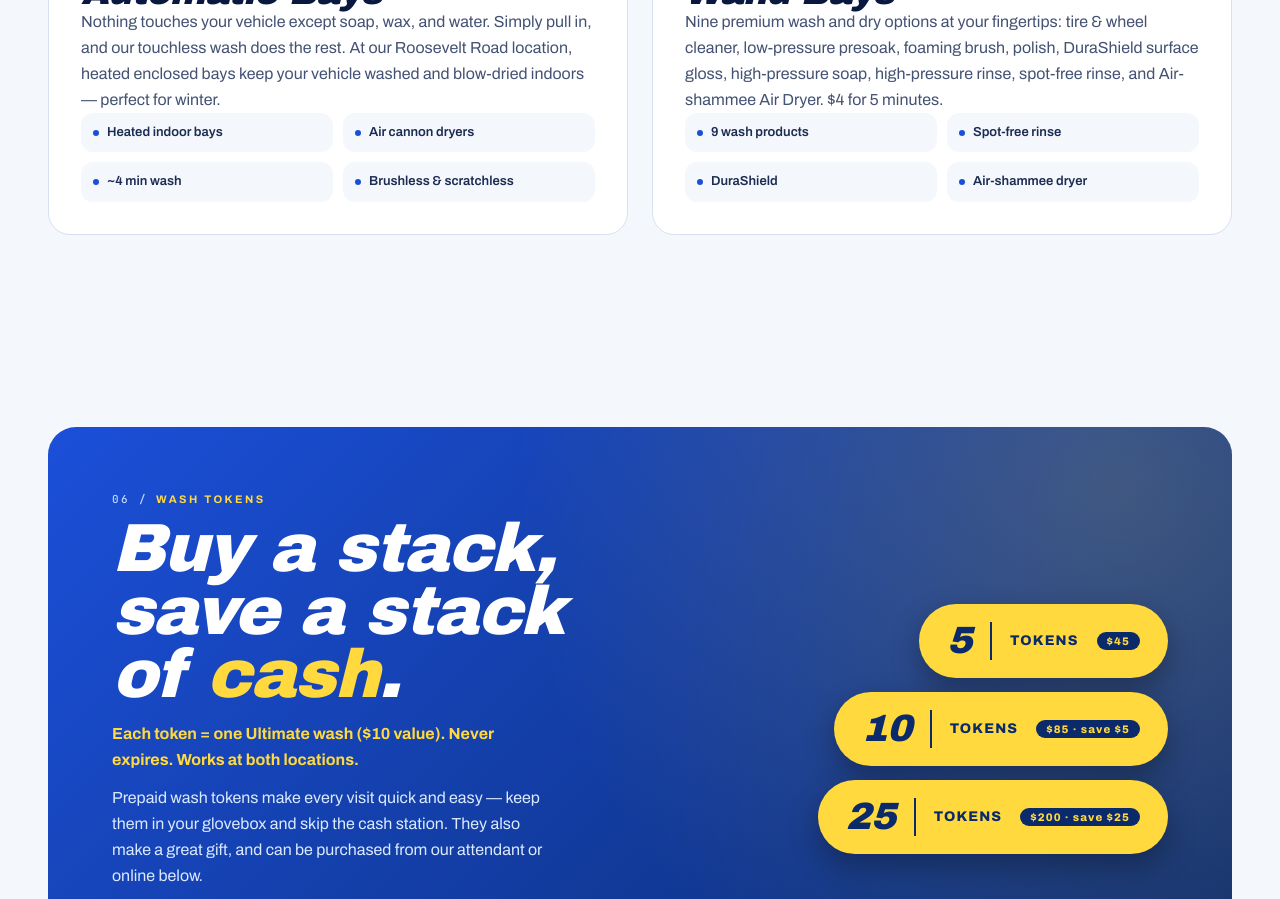
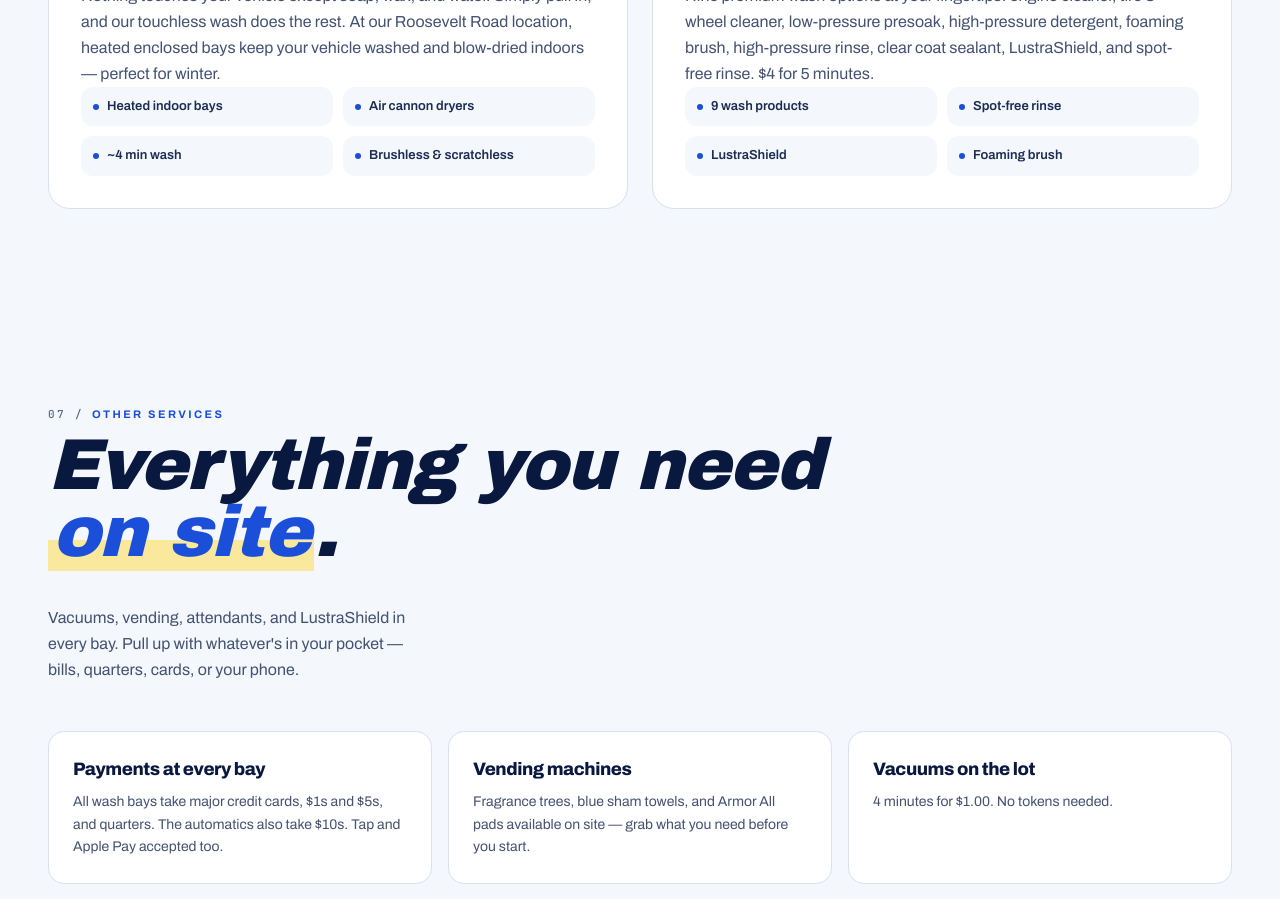
Before and after one commit to wramirez09/spotless-carwash, a Next.js app: page /locations/madison-st in a window 1280 px wide. Shown: the part 3000-3899 px from the top of the page. Built offline with nearby package versions, Linux system fonts and the light colour scheme.

Commit message:
chore: updates to content

```diff
--- a/app/page.tsx
+++ b/app/page.tsx
@@ -5,6 +5,7 @@ import Locations from '@/src/components/Locations'
 import Bays from '@/src/components/Bays'
 import Testimonial from '@/src/components/Testimonial'
 import Instructions from '@/src/components/Instructions'
+import OtherServices from '@/src/components/OtherServices'
 import Tokens from '@/src/components/Tokens'
 import Email from '@/src/components/Email'
 import OrganizationSchema from '@/src/components/seo/OrganizationSchema'
@@ -30,6 +31,7 @@ export default function HomePage() {
       <Bays />
       <Testimonial />
       <Instructions />
+      <OtherServices />
       <Tokens />
       <Email />
     </>
--- a/src/components/Bays.tsx
+++ b/src/components/Bays.tsx
@@ -27,8 +27,8 @@ const bays: Bay[] = [
   {
     title: ['Self-Serve', 'Wand Bays'],
     desc:
-      'Nine premium wash and dry options at your fingertips: tire & wheel cleaner, low-pressure presoak, foaming brush, polish, DuraShield surface gloss, high-pressure soap, high-pressure rinse, spot-free rinse, and Air-shammee Air Dryer. $4 for 5 minutes.',
-    features: ['9 wash products', 'Spot-free rinse', 'DuraShield', 'Air-shammee dryer'],
+      'Nine premium wash options at your fingertips: engine cleaner, tire & wheel cleaner, low-pressure presoak, high-pressure detergent, foaming brush, high-pressure rinse, clear coat sealant, LustraShield, and spot-free rinse. $4 for 5 minutes.',
+    features: ['9 wash products', 'Spot-free rinse', 'LustraShield', 'Foaming brush'],
     photo: '// photo: self-serve-bay.jpg',
     bgClass: 'bg-blue-500',
     icon: (
@@ -88,8 +88,7 @@ export default function Bays() {
             </h2>
           </div>
           <p className="max-w-[380px] text-[#445273] leading-relaxed">
-            Whether you prefer the convenience of a touchless automatic wash or the control of our
-            self-serve bays with foaming brushes, we've got the perfect wash for every vehicle.
+            Hands-free touchless automatic washes, or self-serve bays with foaming brushes when you want to do it yourself.
           </p>
         </div>
 
--- a/src/components/HeroLights.tsx
+++ b/src/components/HeroLights.tsx
@@ -5,6 +5,12 @@ import { useEffect, useState } from 'react'
 type Light = 'wait' | 'slow' | 'go'
 
 const order: Light[] = ['wait', 'slow', 'go', 'slow']
+
+const label: Record<Light, string> = {
+  wait: 'Stop',
+  slow: 'Back up',
+  go: 'Go',
+}
 
 const off = {
   wait: { background: '#3a1015', boxShadow: 'inset 0 -6px 12px rgba(0,0,0,.4)' },
@@ -51,7 +57,7 @@ export default function HeroLights() {
               className="w-[34px] h-[34px] rounded-full transition-all duration-500 ease-in-out"
               style={style}
             ></div>
-            {light}
+            {label[light]}
           </div>
         )
       })}
--- a/src/components/How.tsx
+++ b/src/components/How.tsx
@@ -3,10 +3,10 @@
 import { useEffect, useState } from 'react'
 
 const steps = [
-  { n: '01', t: 'Choose your wash', d: 'Cash or card at the bay station — Basic, Clean, Spotless, or Showroom.' },
+  { n: '01', t: 'Pay at the station', d: 'Tap, card, cash, or token — Apple Pay too. Pick your wash (8, 9, 10, or 12) and confirm.' },
   { n: '02', t: 'Wait for green', d: "Don't pull in unless you have a green light. Red & yellow mean wait." },
-  { n: '03', t: 'Pull forward slowly', d: 'Stop when the front-left tire hits the red light. Then let go & sit tight.' },
-  { n: '04', t: 'Exit slooowly', d: 'Door opens, dryers blow. Pull through & check the timer overhead.' },
+  { n: '03', t: 'Pull in & park', d: 'Pull forward slowly. Hit the RED STOP signal, then put your car in park and sit tight.' },
+  { n: '04', t: 'Watch the timer', d: 'Check the countdown timer straight ahead. When the door opens and the dryers finish, pull through.' },
 ]
 
 const seq = [
--- a/src/components/Instructions.tsx
+++ b/src/components/Instructions.tsx
@@ -15,7 +15,7 @@ export default function Instructions() {
           </h2>
           <p className="max-w-[380px] text-blue-100 leading-relaxed mt-6">
             Always start at the top, work top-to-bottom, and let presoak sit 10–20 seconds before
-            rinsing. Finish with spot-free rinse — never DuraShield as the final step.
+            rinsing. Finish with spot-free rinse — never LustraShield as the final step.
           </p>
         </div>
         <div className="bg-white/5 border border-white/10 rounded-[20px] overflow-hidden">
--- a/src/components/LocationPage.tsx
+++ b/src/components/LocationPage.tsx
@@ -1,5 +1,6 @@
 import Washes from './Washes'
 import Bays from './Bays'
+import OtherServices from './OtherServices'
 import Tokens from './Tokens'
 import Email from './Email'
 import { directionsUrl, fullAddress, type Location } from '@/src/data/locations'
@@ -122,6 +123,7 @@ export default function LocationPage({ location }: { location: Location }) {
 
       <Washes />
       <Bays />
+      <OtherServices />
       <Tokens />
       <Email />
     </>
--- /dev/null
+++ b/src/components/OtherServices.tsx
@@ -0,0 +1,73 @@
+type Service = {
+  title: string
+  body: string
+}
+
+const services: Service[] = [
+  {
+    title: 'Payments at every bay',
+    body:
+      'All wash bays take major credit cards, $1s and $5s, and quarters. The automatics also take $10s. Tap and Apple Pay accepted too.',
+  },
+  {
+    title: 'Vending machines',
+    body:
+      'Fragrance trees, blue sham towels, and Armor All pads available on site — grab what you need before you start.',
+  },
+  {
+    title: 'Vacuums on the lot',
+    body: '4 minutes for $1.00. No tokens needed.',
+  },
+  {
+    title: 'Get glossy with LustraShield',
+    body: 'LustraShield surface gloss is available in every bay — automatic and self-serve.',
+  },
+  {
+    title: 'Wash hours',
+    body: 'Open 7am–10pm, every day.',
+  },
+  {
+    title: 'Attendant hours',
+    body:
+      'Friendly attendants on duty Monday–Friday 12–5pm. Saturdays, Sundays, and holidays 9–11am and 12–4pm.',
+  },
+]
+
+export default function OtherServices() {
+  return (
+    <section id="services" className="py-16 md:py-24 bg-paper">
+      <div className="max-w-[1240px] mx-auto px-5 md:px-7">
+        <div className="flex items-end justify-between gap-10 mb-10 md:mb-12 flex-wrap">
+          <div>
+            <div className="inline-flex items-center gap-2 text-[11px] font-bold tracking-[0.22em] uppercase text-blue-500 mb-2.5">
+              <span className="mono text-[#5b6987] font-medium">07 /</span> Other services
+            </div>
+            <h2 className="display text-[40px] sm:text-[56px] md:text-[72px] max-w-[780px] m-0">
+              Everything you need <em className="text-blue-500 yellow-hl">on site</em>.
+            </h2>
+          </div>
+          <p className="max-w-[380px] text-[#445273] leading-relaxed">
+            Vacuums, vending, attendants, and LustraShield in every bay. Pull up with whatever's in
+            your pocket — bills, quarters, cards, or your phone.
+          </p>
+        </div>
+
+        <div className="grid sm:grid-cols-2 lg:grid-cols-3 gap-4">
+          {services.map((s) => (
+            <article
+              key={s.title}
+              className="bg-white border border-line rounded-2xl p-6 hover:border-blue-500 hover:shadow-[0_18px_40px_rgba(27,79,217,.08)] transition"
+            >
+              <h3 className="m-0 mb-2 text-[18px] font-extrabold tracking-tight">{s.title}</h3>
+              <p className="m-0 text-[#445273] leading-relaxed text-sm">{s.body}</p>
+            </article>
+          ))}
+        </div>
+
+        <p className="mt-10 text-center text-[13px] font-bold tracking-[0.18em] uppercase text-[#5b6987]">
+          Please help keep Spotless Auto Wash a clean, quiet, and safe place to wash your car.
+        </p>
+      </div>
+    </section>
+  )
+}
--- a/src/components/Testimonial.tsx
+++ b/src/components/Testimonial.tsx
@@ -13,7 +13,7 @@ const quotes: Quote[] = [
   },
   {
     text:
-      'Self-serve bays have everything you need. The DuraShield + spot-free combo is the move. Tokens make the price feel like nothing.',
+      'Self-serve bays have everything you need. The LustraShield + spot-free combo is the move. Tokens make the price feel like nothing.',
     attribution: 'Detail-obsessed neighbor',
   },
   {
--- a/src/data/dial.ts
+++ b/src/data/dial.ts
@@ -8,13 +8,13 @@ export type DialStep = {
 }
 
 export const dialSteps: DialStep[] = [
-  { n: 1, title: 'Tire & wheel cleaner', description: 'Targeted blast for brake dust & salt buildup.' },
-  { n: 2, title: 'Low-pressure presoak', description: 'Loosens road grime — let it dwell 10–20 seconds.' },
-  { n: 3, title: 'Foaming brush', description: 'Soft brush + thick suds. Top-down.' },
-  { n: 4, title: 'Polish', description: 'Wax-rich tri-foam — restores shine.' },
-  { n: 5, title: 'DuraShield surface gloss', description: 'Surface gloss — apply before spot-free, not as the final step.' },
-  { n: 6, title: 'High-pressure soap', description: 'Deep clean — work corner-to-corner.' },
-  { n: 7, title: 'High-pressure rinse', description: 'Strip the suds before they dry.' },
-  { n: 8, title: 'Spot-free rinse', description: 'De-ionized — no streaks, no spots. Finish here.' },
-  { n: 9, title: 'Air-shammee Air Dryer', description: 'Powerful air dryer — finish dry without towels.' },
+  { n: 1, title: 'Engine cleaner', description: 'Apply to entire engine. Finish with spot-free rinse.' },
+  { n: 2, title: 'Tire & wheel cleaner', description: 'Apply to wheels or tires. High-pressure rinse.' },
+  { n: 3, title: 'Low-pressure presoak', description: 'Apply to entire vehicle from bottom up. Let it dwell 10–20 seconds.' },
+  { n: 4, title: 'High-pressure detergent', description: 'Apply to entire vehicle from bottom up.' },
+  { n: 5, title: 'Foaming brush', description: 'Scrub vehicle top to bottom, then high-pressure rinse.' },
+  { n: 6, title: 'High-pressure rinse', description: 'Rinse entire vehicle from top down.' },
+  { n: 7, title: 'Clear coat sealant', description: 'Apply to entire vehicle. Finish with final rinse.' },
+  { n: 8, title: 'LustraShield', description: 'Apply to entire vehicle. Finish with final rinse — not as the last step.' },
+  { n: 9, title: 'Spot-free rinse', description: 'Apply spot-free rinse to entire vehicle. Finish here.' },
 ]
--- a/src/data/faq.ts
+++ b/src/data/faq.ts
@@ -7,7 +7,7 @@ export const faqs: FAQ[] = [
   },
   {
     q: 'How do I use a self-serve car wash bay?',
-    a: 'Pull in and pay at the meter ($4.00 for 5 minutes — cash, card, tap, or Apple Pay), then dial through the nine settings: tire & wheel cleaner, low-pressure presoak, foaming brush, polish, DuraShield surface gloss, high-pressure soap, high-pressure rinse, spot-free rinse, and the Air-shammee Air Dryer. Always work top-down, let the presoak dwell 10–20 seconds, and finish on spot-free rinse — never DuraShield as the last step.',
+    a: 'Pull in and pay at the meter ($4.00 for 5 minutes — cash, card, tap, or Apple Pay), then dial through the nine settings: engine cleaner, tire & wheel cleaner, low-pressure presoak, high-pressure detergent, foaming brush, high-pressure rinse, clear coat sealant, LustraShield, and spot-free rinse. Always work top-down, let the presoak dwell 10–20 seconds, and finish on spot-free rinse — never LustraShield as the last step.',
   },
   {
     q: 'Are car wash tokens worth it?',
--- a/src/data/washes.ts
+++ b/src/data/washes.ts
@@ -35,7 +35,7 @@ export const packages: Pkg[] = [
       { text: 'Pre-soak & foam', included: true },
       { text: 'High-pressure rinse', included: true },
       { text: 'Air cannon dryer', included: true },
-      { text: 'DuraShield surface gloss', included: false },
+      { text: 'LustraShield surface gloss', included: false },
     ],
   },
   {
@@ -59,7 +59,7 @@ export const packages: Pkg[] = [
     color: 'blue',
     features: [
       { text: 'Triple-foam wax', included: true },
-      { text: 'DuraShield surface gloss', included: true },
+      { text: 'LustraShield surface gloss', included: true },
       { text: 'Hot wax overhead', included: true },
       { text: 'Air cannon dryer', included: true },
     ],
```
Also changed, not shown: src/components/Hero.tsx (+4 -5 lines).
